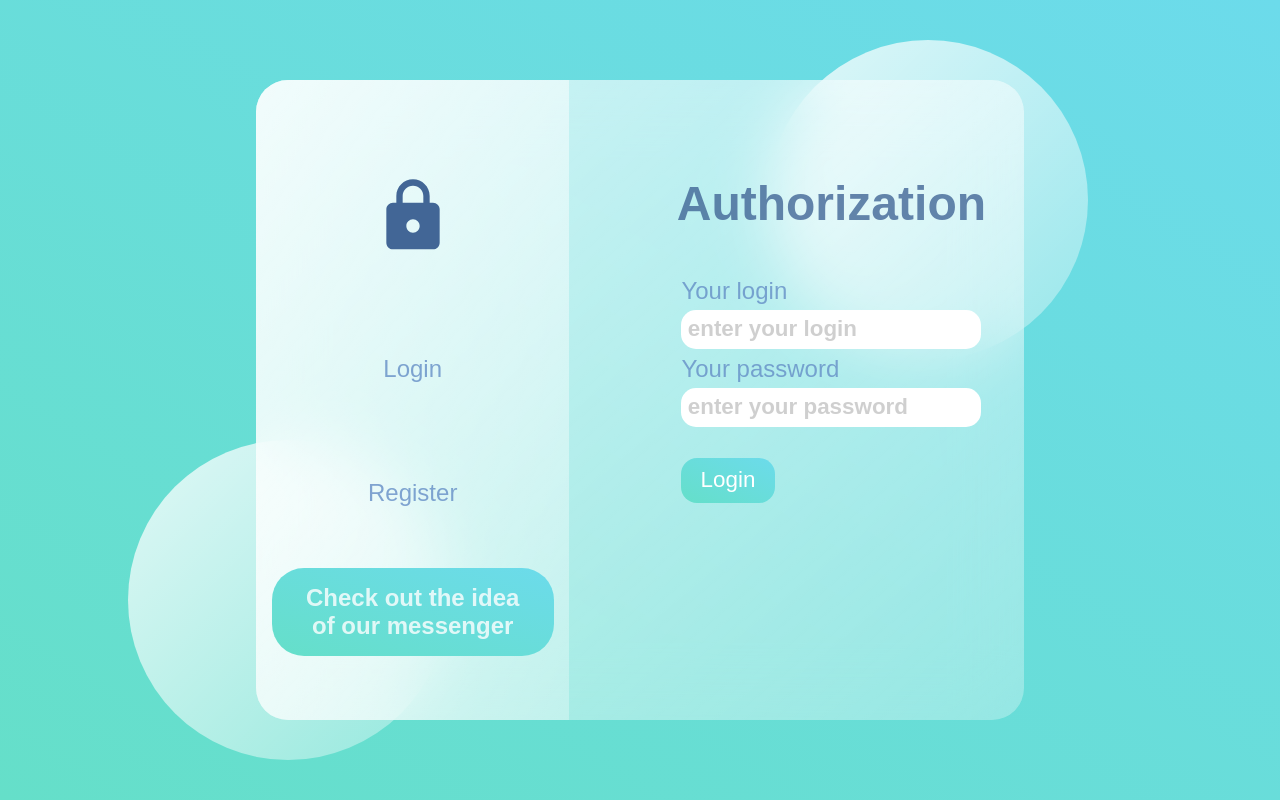
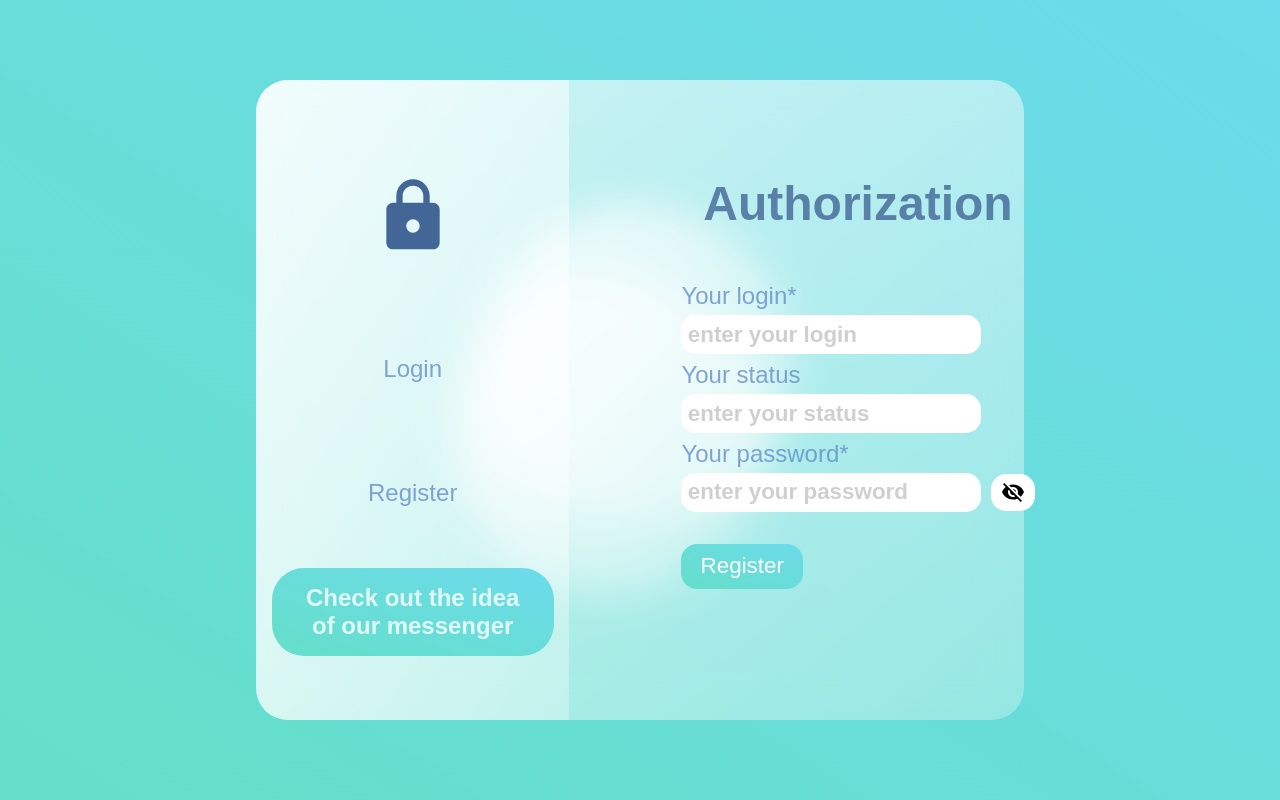
Before and after one commit to NikitOS-ssd/Ihtys-Messenger-Client, a React (Create React App) app: page /register in a window 1280 px wide. Before the commit this address led to /auth. Built offline with nearby package versions, Linux system fonts and the light colour scheme; no server answers; a web font is replaced by a local one.

Commit message:
Create client authorisation

```diff
--- a/src/App.css
+++ b/src/App.css
@@ -48,6 +48,7 @@ main {
   border-radius: 2rem;
   z-index: 2;
   backdrop-filter: blur(2rem);
+  backdrop-filter: blur(20px);
   display: flex;
 }
 .circle1,
@@ -67,10 +68,12 @@ main {
 .circle1 {
   top: 5%;
   right: 15%;
+  animation: circle-animo-1 23s ease-in-out infinite;
 }
 .circle2 {
   bottom: 5%;
   left: 10%;
+  animation: circle-animo-2 23s ease-in-out infinite;
 }
 .left-board {
   flex: 1;
@@ -107,7 +110,7 @@ main {
 }
 
 .link {
-  width: 90%;
+  width: 100%;
   display: flex;
   margin: 2rem 0rem;
   padding: 1rem 5rem;
@@ -242,6 +245,21 @@ main {
 .form-block input::placeholder {
   color: rgba(0, 0, 0, 0.19);
 }
+.password-input {
+  display: flex;
+  align-items: center;
+}
+.password-shower {
+  margin-top: 5px;
+  margin-left: 10px;
+  padding: 0.4rem 0.6rem;
+  display: flex;
+  align-items: center;
+  justify-content: center;
+  background-color: #ffffff;
+  border-radius: 15px;
+  cursor: pointer;
+}
 .auth-button {
   margin-top: 25px;
   padding: 0.6rem 1.2rem;
@@ -254,3 +272,40 @@ main {
   outline: 0;
   cursor: pointer;
 }
+
+@keyframes circle-animo-1 {
+  0% {
+    top: 5%;
+    right: 15%;
+  }
+  50% {
+    top: 50%;
+    right: 65%;
+  }
+  75% {
+    top: 50%;
+    right: 15%;
+  }
+  100% {
+    top: 5%;
+    right: 15%;
+  }
+}
+@keyframes circle-animo-2 {
+  0% {
+    bottom: 5%;
+    left: 10%;
+  }
+  50% {
+    bottom: 50%;
+    left: 65%;
+  }
+  75% {
+    bottom: 50%;
+    left: 15%;
+  }
+  100% {
+    bottom: 5%;
+    left: 15%;
+  }
+}
--- a/src/App.js
+++ b/src/App.js
@@ -22,11 +22,12 @@ function App(props) {
           ) : (
             <Switch>
               <Route exact path="/" component={Auth} />
-              <Route path="/auth" component={Auth} />
+              <Route path="/login" component={Auth} />
+              <Route path="/register" component={Auth} />
               {/* <Route path="/chat" component={Chat} /> */}
 
               <Route>
-                <Redirect to="/auth" />
+                <Redirect to="/register" />
               </Route>
             </Switch>
           )}
--- /dev/null
+++ b/src/Components/Authorization/LoginForm.js
@@ -0,0 +1,56 @@
+import React, { useState } from "react";
+import VisibilityIcon from "@material-ui/icons/Visibility";
+import VisibilityOffIcon from "@material-ui/icons/VisibilityOff";
+
+function LoginForm({loginFunction}) {
+  const [login, setLogin] = useState("");
+  const [password, setPassword] = useState("");
+  const [passwordVisibility, setPasswordVisibility] = useState(false);
+
+  function authorization() {
+    if (login) {
+      if (password) {
+        loginFunction(login);
+      }
+    } else {
+      alert("Undefined user login");
+    }
+  }
+
+  return (
+    <div className="authorized-block">
+      <div className="form-block">
+        <h2>Your login</h2>
+        <input
+          placeholder="enter your login"
+          type="text"
+          value={login}
+          onChange={(event) => setLogin(event.target.value)}
+        />
+      </div>
+      <div className="form-block">
+        <h2>Your password</h2>
+        <div className="password-input">
+          <input
+            placeholder="enter your password"
+            type={passwordVisibility ? "text" : "password"}
+            value={password}
+            onChange={(event) => setPassword(event.target.value)}
+          />
+          <div
+            className="password-shower"
+            onClick={() => setPasswordVisibility(!passwordVisibility)}
+          >
+            {passwordVisibility ? <VisibilityIcon /> : <VisibilityOffIcon />}
+          </div>
+        </div>
+      </div>
+
+      <button className="auth-button" onClick={authorization}>
+        Login
+      </button>
+    </div>
+  );
+}
+
+export default LoginForm;
--- /dev/null
+++ b/src/Components/Authorization/RegisterForm.js
@@ -0,0 +1,66 @@
+import React, { useState } from "react";
+import VisibilityIcon from "@material-ui/icons/Visibility";
+import VisibilityOffIcon from "@material-ui/icons/VisibilityOff";
+
+function RegisterForm({registerFunction}) {
+  const [login, setLogin] = useState("");
+  const [status, setStatus] = useState("");
+  const [password, setPassword] = useState("");
+  const [passwordVisibility, setPasswordVisibility] = useState(false);
+
+  function authorization() {
+    if (login) {
+      if (password) {
+        registerFunction(login, status);
+      }
+    } else {
+      alert("Undefined user login");
+    }
+  }
+
+  return (
+    <div className="authorized-block">
+      <div className="form-block">
+        <h2>Your login*</h2>
+        <input
+          placeholder="enter your login"
+          type="text"
+          value={login}
+          onChange={(event) => setLogin(event.target.value)}
+        />
+      </div>
+      <div className="form-block">
+        <h2>Your status</h2>
+        <input
+          placeholder="enter your status"
+          type="text"
+          value={status}
+          onChange={(event) => setStatus(event.target.value)}
+        />
+      </div>
+      <div className="form-block">
+        <h2>Your password*</h2>
+        <div className="password-input">
+          <input
+            placeholder="enter your password"
+            type={passwordVisibility ? "text" : "password"}
+            value={password}
+            onChange={(event) => setPassword(event.target.value)}
+          />
+          <div
+            className="password-shower"
+            onClick={() => setPasswordVisibility(!passwordVisibility)}
+          >
+            {passwordVisibility ? <VisibilityIcon /> : <VisibilityOffIcon />}
+          </div>
+        </div>
+      </div>
+
+      <button className="auth-button" onClick={authorization}>
+        Register
+      </button>
+    </div>
+  );
+}
+
+export default RegisterForm;
--- a/src/Components/Authorization/index.js
+++ b/src/Components/Authorization/index.js
@@ -1,24 +1,12 @@
-import React, { useState } from "react";
-import { Link } from "react-router-dom";
+import React from "react";
+import { connect } from "react-redux";
+import { Route, Switch, Link } from "react-router-dom";
 import LockIcon from "@material-ui/icons/Lock";
-import { connect } from "react-redux";
+import LoginForm from "./LoginForm";
+import RegisterForm from "./RegisterForm";
 
 const Auth = (props) => {
-  const [login, setLogin] = useState("");
-  const [password, setPassword] = useState("");
-
-  const {authUser} = props;
-
-  function authorization() {
-    if(login) {
-      if(password) {
-        authUser(login);
-        // window.location.href = "/chat";
-      }
-    } else {
-      alert('Undefined user login');
-    }
-  }
+  const { loginUser, registerUser } = props;
 
   return (
     <>
@@ -28,12 +16,16 @@ const Auth = (props) => {
           <LockIcon style={{ fontSize: "5rem", color: "#426696" }} />
         </div>
         <div className="links">
+          <Link to="/login">
             <div className="link">
               <h2>Login</h2>
             </div>
+          </Link>
+          <Link to="/register">
             <div className="link">
               <h2>Register</h2>
             </div>
+          </Link>
         </div>
         <Link to="/chat" className="about-chat-info">
           <div className="pro">
@@ -45,29 +37,21 @@ const Auth = (props) => {
       {/* RIGHT BOARD CONTAINER */}
       <div className="right-board">
         <h1>Authorization</h1>
-
-        <div className="authorized-block">
-          <div className="form-block">
-            <h2>Your login</h2>
-            <input
-              placeholder="enter your login"
-              type="text"
-              value={login}
-              onChange={(event) => setLogin(event.target.value)}
+        <Switch>
+          <Route
+            exact
+            path="/"
+            render={() => <LoginForm loginFunction={loginUser} />}
           />
-          </div>
-          <div className="form-block">
-            <h2>Your password</h2>
-            <input
-              placeholder="enter your password"
-              type="password"
-              value={password}
-              onChange={(event) => setPassword(event.target.value)}
+          <Route
+            path="/login"
+            render={() => <LoginForm loginFunction={loginUser} />}
           />
-          </div>
-
-          <button className="auth-button" onClick={authorization} >Login</button>
-        </div>
+          <Route
+            path="/register"
+            render={() => <RegisterForm registerFunction={registerUser} />}
+          />
+        </Switch>
       </div>
     </>
   );
@@ -75,13 +59,14 @@ const Auth = (props) => {
 
 function mapStateToProps(state) {
   return {
-    user: state.user
-  }
+    user: state.user,
+  };
 }
 function mapDispatchToProps(dispatch) {
   return {
-    authUser: (login) => dispatch({type: "LOGIN", login: login})
-  }
+    loginUser: (login) => dispatch({ type: "LOGIN", login: login }),
+    registerUser: (login, status) => dispatch({ type: "REGISTRATION", login: login, status: status }),
+  };
 }
 
 export default connect(mapStateToProps, mapDispatchToProps)(Auth);
--- a/src/Redux/rootReducer.js
+++ b/src/Redux/rootReducer.js
@@ -1,14 +1,10 @@
 const initialState = {
   user: {
     isAuth: false,
-    login: 'matskovskiy_777',
-    room: '',
+    login: 'undefined',
     status: `I'm superman`,
   }
 }
-
-const defaultStateStatus = `I'm superman`;
-const defaultStateRoom = '';
 
 function rootReducer(state = initialState, action) {
   switch(action.type) {
@@ -17,13 +13,20 @@ function rootReducer(state = initialState, action) {
         user: {
           isAuth: true,
           login: action.login,
-          status: defaultStateStatus,
-          room: defaultStateRoom,
+          status: `I'm supreman`,
         }
       }
+    case "REGISTRATION":
+      return {
+        user: {
+          isAuth: true,
+          login: action.login,
+          status: action.status
+        }
+      }
+    default:
+      return state
   }
-
-  return state
 }
 
 export default rootReducer
```
Also changed, not shown: src/Components/Authorization/style.css (deleted), 1 other file (tests, documents, lock files or other folders). Lines whose indentation alone changed are shown as unchanged.
